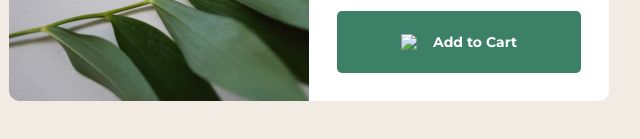
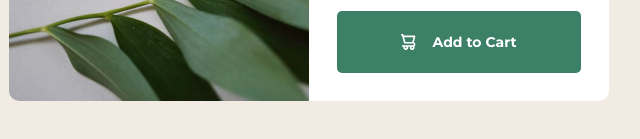
Before and after one commit to AshleyEnden/Challenge3FEM, a plain HTML site: page index.html in a window 1280 px wide. Shown: the part 365-504 px from the top of the page, 331-971 px from the left. Drawn offline with Linux system fonts and the light colour scheme.

Commit message:
Update index.html

```diff
--- a/index.html
+++ b/index.html
@@ -39,7 +39,7 @@
           <p class="product__original-price"><s>$169.99</s></p>
         </div>
 
-        <button class="button"><img src="images/icon-cart.svg"> Add to Cart</button>
+        <button class="button"><img src="icon-cart.svg"> Add to Cart</button>
       </div>
 
 
```
